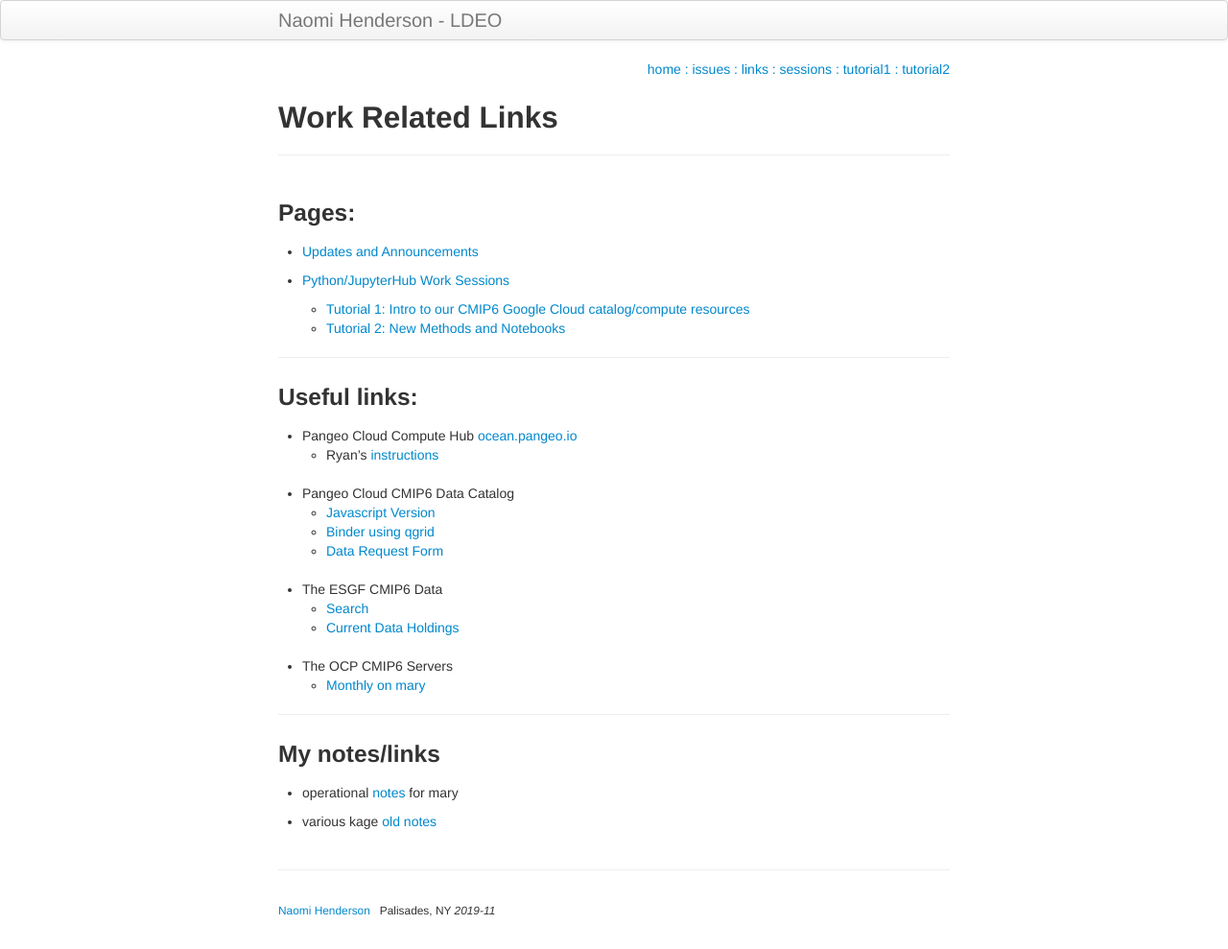
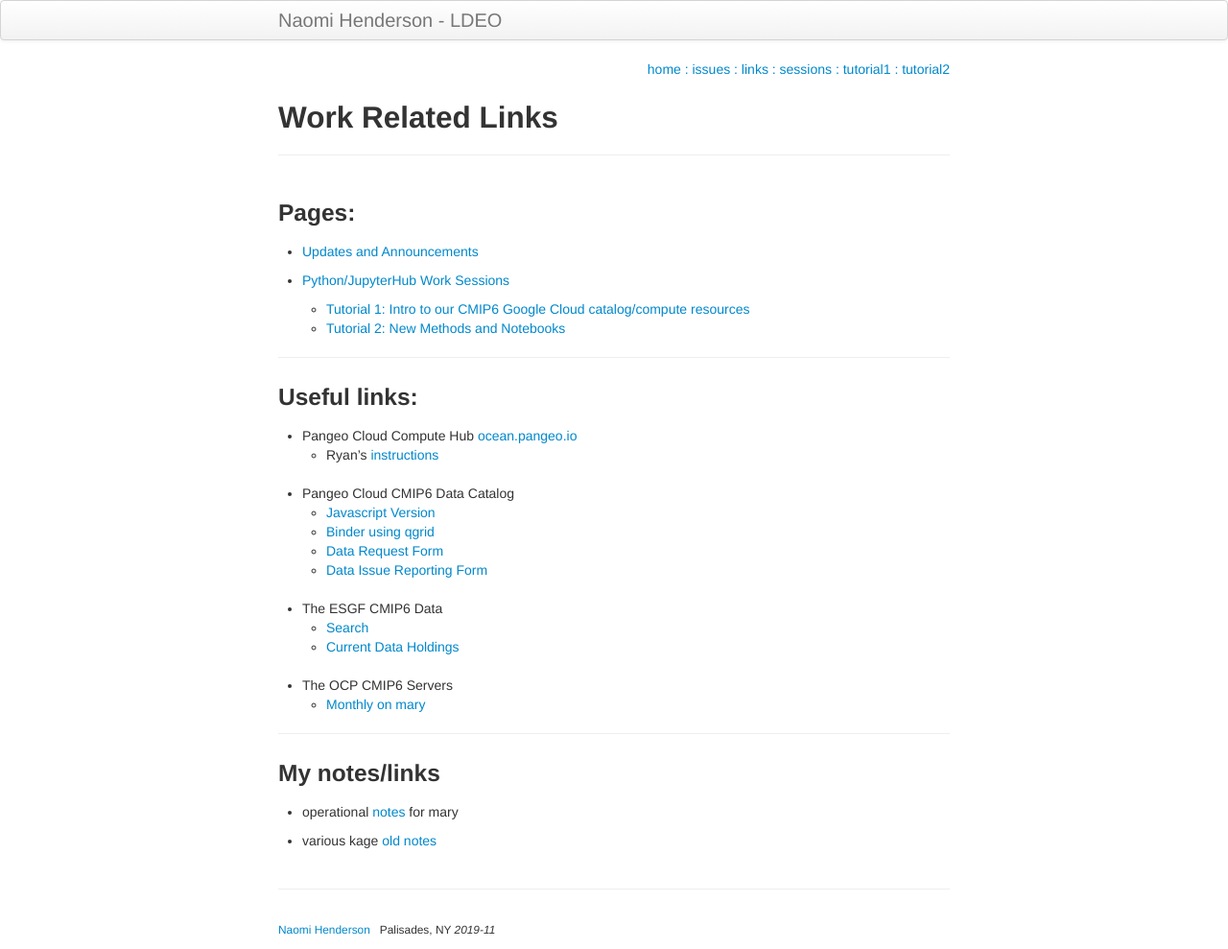
Before and after one commit to naomi-henderson/naomi-henderson.github.io, a Jekyll site: the page built from pages/links.md, in a window 1280 px wide. Shown: the whole page at 96% size. Built offline with Jekyll 4.4.1, drawn with Linux system fonts in a browser that asks for light colours.

Commit message:
added data issue link

```diff
--- a/pages/links.md
+++ b/pages/links.md
@@ -22,6 +22,7 @@ title: Work Related Links
    - [Javascript Version](https://pangeo-data.github.io/pangeo-datastore/cmip6_pangeo.html){:target="_blank_"}
    - [Binder using qgrid](https://binder.pangeo.io/v2/gh/naomi-henderson/CMIP6-qgrid/master){:target="_blank_"}
    - [Data Request Form](https://docs.google.com/forms/d/e/1FAIpQLScFjA5IddqBs2Rc0xGbzn32NPq12TKr-b-8KGtXWyNDK5sJCg/viewform){:target="_blank_"}
+   - [Data Issue Reporting Form](https://docs.google.com/forms/d/e/1FAIpQLSeISi54dqekkknPp8IrBr-uioM2TGGiW7xGpW6Q_9-9WFlWTQ/viewform){:target="_blank_"}
 &nbsp;
 - The ESGF CMIP6 Data
    - [Search](https://esgf-node.llnl.gov/search/cmip6/){:target="_blank_"}
```
